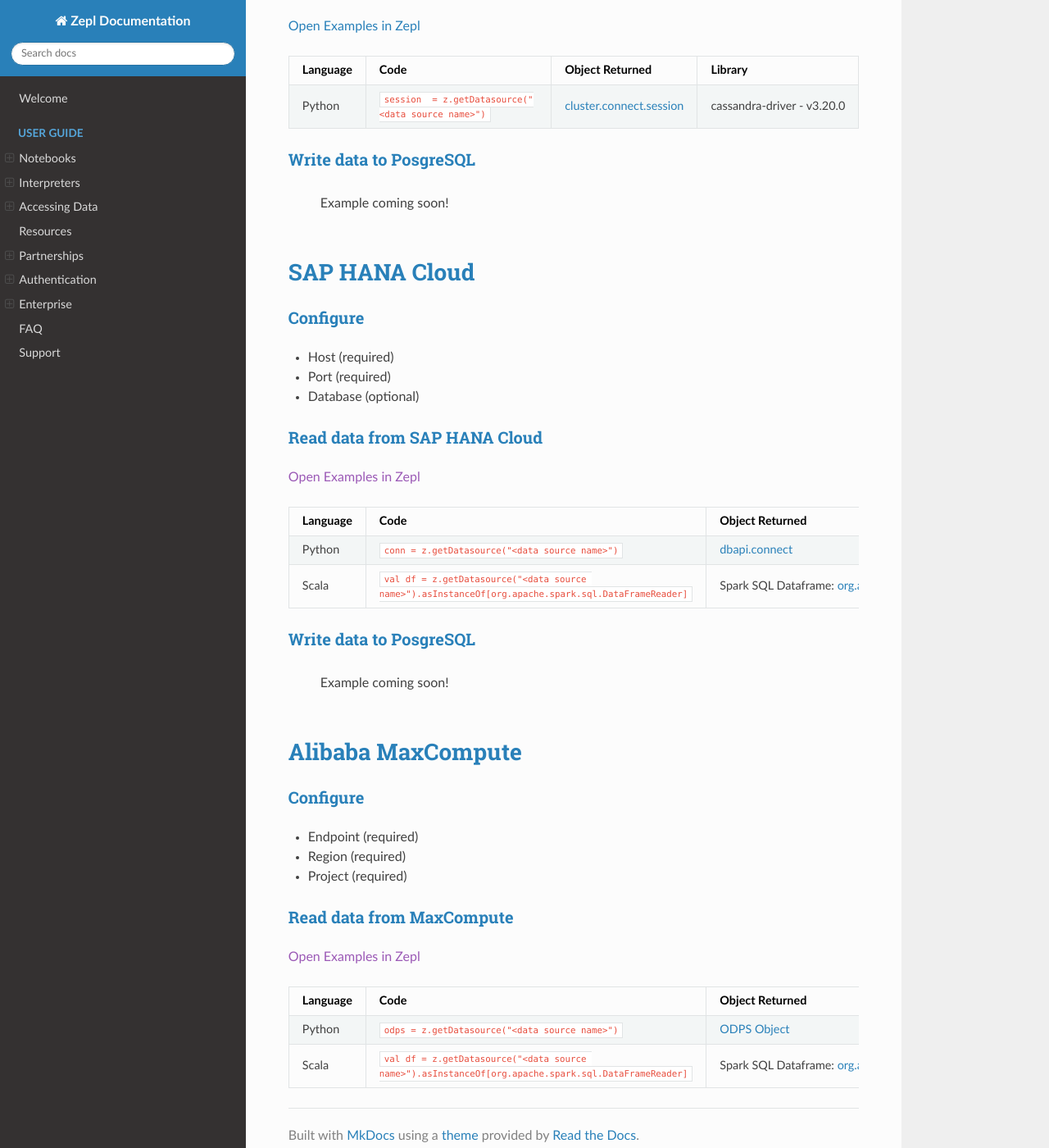
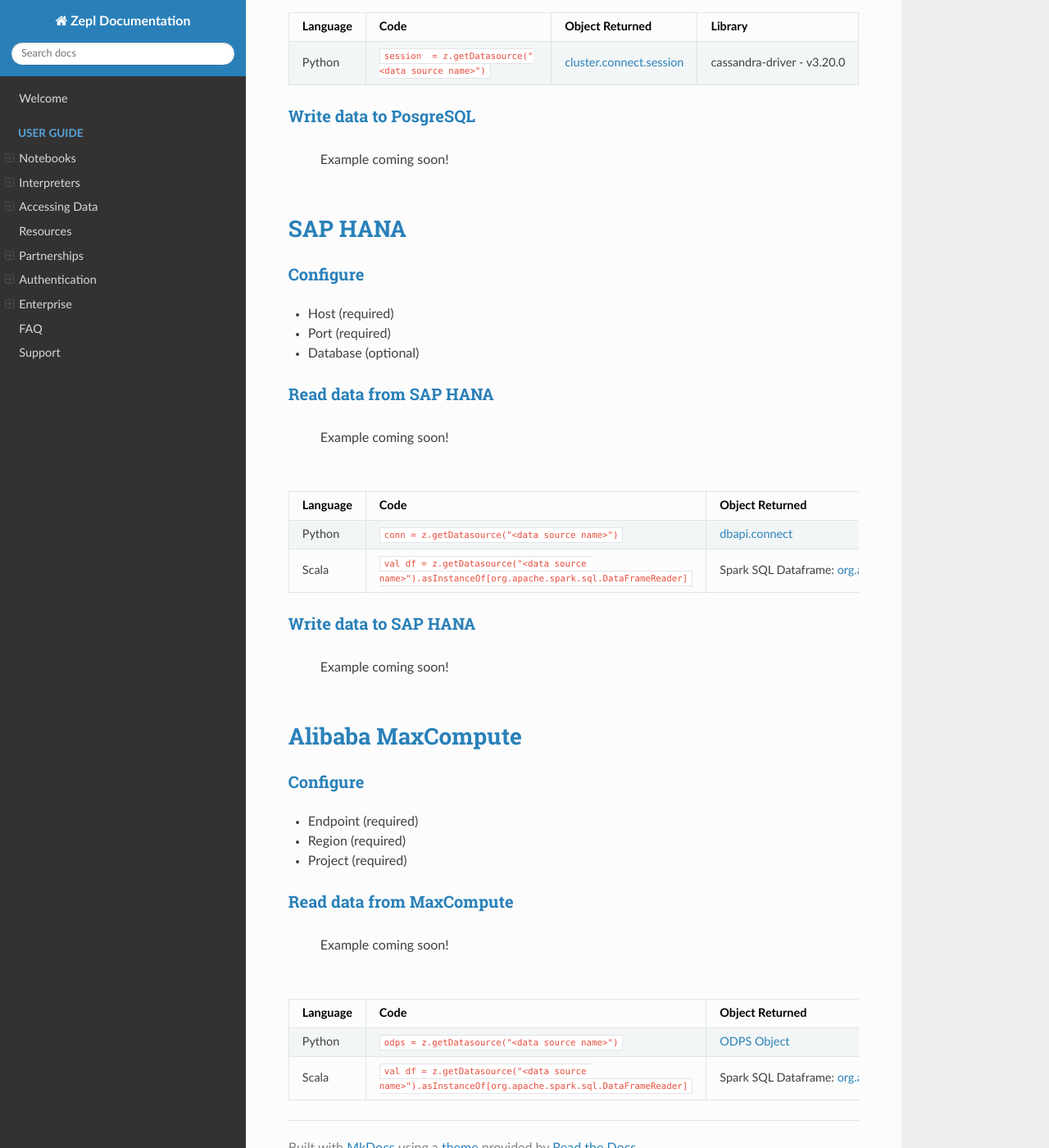
Before and after one commit to ZEPL/zepl-documentation, an MkDocs documentation site: the page built from docs/guide/datasource/datasource_objects.md, in a window 1280 px wide and 1400 px high, scrolled down 4250 px. Shown: the whole window at 82% size. Built offline with MkDocs 1.6.1, drawn with Linux system fonts in a browser that asks for light colours; nearby versions of some CDN libraries; some of the changed text lies outside the part shown.

Commit message:
updated notebook links and some copy paste errors

````diff
--- a/docs/guide/datasource/datasource_objects.md
+++ b/docs/guide/datasource/datasource_objects.md
@@ -11,7 +11,7 @@
 * [MySQL](#mysql)
 * [PosgreSQL](#posgresql)
 * [Cassandra](#cassandra)
-* [SAP HANA Cloud](#sap-hana-cloud)
+* [SAP HANA](#sap-hana)
 * [Alibaba MaxCompute](#alibaba-maxcompute)
 
 <hr>
@@ -30,47 +30,52 @@
 >`cur = z.getDatasource("<data source name>")` <br>
 >`cur.execute("USE WAREHOUSE <warehouse>")`
 
+<!--<img src="../../../img/datasource/snowflake_create_popup_1.png" class="image-box img-100" />-->
+
 ### Read from Snowflake
 
-[Open Examples in Zepl](https://app.zepl.com/viewer/notebooks/bm90ZTovL3pzaGFpbnNreUB6ZXBsLmNvbS81MDA5Y2QyNTY4NmI0MmE3ODBlMGU5MzhmYjRhOGViYy9ub3RlLmpzb24)
+[Open Examples in Zepl](https://app.zepl.com/viewer/notebooks/bm90ZTovL3pzaGFpbnNreUB6ZXBsLmNvbS81MDA5Y2QyNTY4NmI0MmE3ODBlMGU5MzhmYjRhOGViYy9ub3RlLmpzb24){:target="_blank"}
 
 | Language | Code | Object Returned | Library |
 |----------|------|-----------------|---------|
 | Python   |`cur = z.getDatasource("<data source name>")` <br> <br>`conn = z.getDatasource("<data source name>_con")`  | <a href="https://docs.snowflake.com/en/user-guide/python-connector-api.html#object-cursor">Snowflake Cursor Object</a><br><br><a href="https://docs.snowflake.com/en/user-guide/python-connector-api.html#object-connection">Snowflake Connection Object</a> | Snowflake-connector-python - v2.0.3 |
-| R / SparkR | `conn <- z.getDatasource("<data source name>")` | [DBIConnection object:](https://www.rdocumentation.org/packages/DBI/versions/0.5-1/topics/DBIConnection-class) Zepl function uses the `dbConnect()` function from the DPLYR library |  |
-| Scala | ```val df = z.getDatasource("<data source name>").asInstanceOf[org.apache.spark.sql.DataFrameReader]``` | Spark SQL Dataframe: [org.apache.spark.sql.DataFrameReader](https://spark.apache.org/docs/2.3.1/api/java/org/apache/spark/sql/DataFrameReader.html) |
+| R / SparkR | `conn <- z.getDatasource("<data source name>")` | [DBIConnection object:](https://www.rdocumentation.org/packages/DBI/versions/0.5-1/topics/DBIConnection-class){:target="_blank"} Zepl function uses the `dbConnect()` function from the DPLYR library |  |
+| Scala | ```val df = z.getDatasource("<data source name>").asInstanceOf[org.apache.spark.sql.DataFrameReader]``` | Spark SQL Dataframe: [org.apache.spark.sql.DataFrameReader](https://spark.apache.org/docs/2.3.1/api/java/org/apache/spark/sql/DataFrameReader.html){:target="_blank"} |
 | SQL | `%datasource.<data source name>` | JDBC connection to Snowflake | |
 
 >Note: Spark (Scala and Pyspark) require 'STAGE' permissions on the Snowflake database or else this exception may be thrown: `net.snowflake.client.jdbc.SnowflakeSQLException: SQL execution error: Creating stage on shared database 'SNOWFLAKE_SAMPLE_DATA' is not allowed`
 
 ### Write data to S3
-[Open Examples in Zepl](https://app.zepl.com/viewer/notebooks/bm90ZTovL3pzaGFpbnNreUB6ZXBsLmNvbS83ZGQzZWYwOTYxMmY0MzQ3YmRmMDA5Nzc5MDk2MzY2OS9ub3RlLmpzb24)
+[Open Examples in Zepl](https://app.zepl.com/viewer/notebooks/bm90ZTovL3pzaGFpbnNreUB6ZXBsLmNvbS83ZGQzZWYwOTYxMmY0MzQ3YmRmMDA5Nzc5MDk2MzY2OS9ub3RlLmpzb24){:target="_blank"}
 
 # S3
 ### Configure
 * Bucket Name (required)
 
+<!--<img src="../../../img/datasource/s3_create_popup.png" class="image-box img-100" />-->
+
 ### Read data from S3
-[Open Examples in Zepl](https://app.zepl.com/viewer/notebooks/bm90ZTovL3pzaGFpbnNreUB6ZXBsLmNvbS8yYWE1M2I1MjAzMzE0NGM4OWQ0NGYwMjNmNTRmOTAwMC9ub3RlLmpzb24)
+[Open Examples in Zepl](https://app.zepl.com/viewer/notebooks/bm90ZTovL3pzaGFpbnNreUB6ZXBsLmNvbS8yYWE1M2I1MjAzMzE0NGM4OWQ0NGYwMjNmNTRmOTAwMC9ub3RlLmpzb24){:target="_blank"}
 
 | Language | Code | Object Returned | Library |
 |---------|------|-----------------|---------|
-|Python   | `s3_bucket = z.getDatasource("<data source name>")`| [Boto3 Bucket Object](https://boto3.amazonaws.com/v1/documentation/api/latest/reference/services/s3.html#bucket) | Boto3 - v1.10.9
+|Python   | `s3_bucket = z.getDatasource("<data source name>")`| [Boto3 Bucket Object](https://boto3.amazonaws.com/v1/documentation/api/latest/reference/services/s3.html#bucket){:target="_blank"} | Boto3 - v1.10.9
 
 ### Write data to S3
-[Open Examples in Zepl](https://app.zepl.com/OQ4NBK79S/notebooks/9fb05a846a394f8788a22f65796fb413)
+[Open Examples in Zepl](https://app.zepl.com/OQ4NBK79S/notebooks/9fb05a846a394f8788a22f65796fb413){:target="_blank"}
 
 # Google BigQuery
 ### Configure
 * Google Cloud Project ID (required)
 
+<!--<img src="../../../img/datasource/bigquery_create_popup.png" class="image-box img-100" />-->
+
 ### Read data from BigQuery
-[Open Examples in Zepl](https://app.zepl.com/viewer/notebooks/bm90ZTovL3pzaGFpbnNreUB6ZXBsLmNvbS9iNTk4MjBjMjg0YmQ0NDkzYjdkZmI1NjU5ZDY4NTNkYi9ub3RlLmpzb24)
+[Open Examples in Zepl](https://app.zepl.com/viewer/notebooks/bm90ZTovL3pzaGFpbnNreUB6ZXBsLmNvbS9iNTk4MjBjMjg0YmQ0NDkzYjdkZmI1NjU5ZDY4NTNkYi9ub3RlLmpzb24){:target="_blank"}
 
 | Language | Code | Object Returned | Library |
 |----------|------|-----------------|---------|
-| Python | `client = z.getDatasource("<data source name>")` | [BigQuery Client Object](https://googleapis.dev/python/bigquery/latest/reference.html#client)| google-cloud-bigquery - v1.21.0 |
-| SQL | `%datasource.<data source name>`| | |
+| Python | `client = z.getDatasource("<data source name>")` | [BigQuery Client Object](https://googleapis.dev/python/bigquery/latest/reference.html#client){:target="_blank"}| google-cloud-bigquery - v1.21.0 |
 
 ### Write data to BigQuery
 >Example coming soon!
@@ -81,12 +86,14 @@
 * Port (required)
 * Database (optional)
 
+<!--<img src="../../../img/datasource/mysql_create_popup.png" class="image-box img-100" />-->
+
 ### Read data from MySQL
-[Open Examples in Zepl](https://app.zepl.com/viewer/notebooks/bm90ZTovL3pzaGFpbnNreUB6ZXBsLmNvbS83YzY2MjkwMzIyMjY0OTk4OWM5YTgxNDA4YmQzOWRiYi9ub3RlLmpzb24)
+[Open Examples in Zepl](https://app.zepl.com/viewer/notebooks/bm90ZTovL3pzaGFpbnNreUB6ZXBsLmNvbS83YzY2MjkwMzIyMjY0OTk4OWM5YTgxNDA4YmQzOWRiYi9ub3RlLmpzb24){:target="_blank"}
 
 | Language | Code | Object Returned | Library |
 |----------|------|-----------------|---------|
-| Python | `conn = z.getDatasource("<data source name>")` | [mysql.connector.connect](https://dev.mysql.com/doc/connector-python/en/connector-python-api-mysqlconnection-connect.html)|mysql-connector-python - v8.0.18 |
+| Python | `conn = z.getDatasource("<data source name>")` | [mysql.connector.connect](https://dev.mysql.com/doc/connector-python/en/connector-python-api-mysqlconnection-connect.html){:target="_blank"}|mysql-connector-python - v8.0.18 |
 | SQL | `%datasource.<data source name>`| | |
 
 ### Write data to MySQL
@@ -98,12 +105,14 @@
 * Port (required)
 * Database (optional)
 
+<!--<img src="../../../img/datasource/postgresql_create_popup.png" class="image-box img-100" />-->
+
 ### Read data from PosgreSQL
-[Open Examples in Zepl](https://app.zepl.com/viewer/notebooks/bm90ZTovL3pzaGFpbnNreUB6ZXBsLmNvbS8yMDc4ZWZmNjE0MDU0MzJlOTEyMWYwNjcxNjBlZjg4Ni9ub3RlLmpzb24)
+[Open Examples in Zepl](https://app.zepl.com/viewer/notebooks/bm90ZTovL3pzaGFpbnNreUB6ZXBsLmNvbS8yMDc4ZWZmNjE0MDU0MzJlOTEyMWYwNjcxNjBlZjg4Ni9ub3RlLmpzb24){:target="_blank"}
 
 | Language | Code | Object Returned | Library |
 |----------|------|-----------------|---------|
-| Python | `conn = z.getDatasource("<data source name>")` | [psycopg2.connect](https://www.psycopg.org/docs/connection.html) | psycopg2-binary - v2.8.4 |
+| Python | `conn = z.getDatasource("<data source name>")` | [psycopg2.connect](https://www.psycopg.org/docs/connection.html){:target="_blank"} | psycopg2-binary - v2.8.4 |
 | SQL | `%datasource.<data source name>`| | |
 
 ### Write data to PosgreSQL
@@ -115,33 +124,35 @@
 * Port (required)
 * Keyspace (optional)
 
+<!--<img src="../../../img/datasource/cassandra_create_popup.png" class="image-box img-100" />-->
 
 ### Read data from Cassandra
-[Open Examples in Zepl](https://app.zepl.com/viewer/notebooks/bm90ZTovL3pzaGFpbnNreUB6ZXBsLmNvbS9kMmJjMWY5ZDlhZWI0NzIxYjgwZDEyZDQ2OGFiODVmNC9ub3RlLmpzb24)
+[Open Examples in Zepl](https://app.zepl.com/viewer/notebooks/bm90ZTovL3pzaGFpbnNreUB6ZXBsLmNvbS9kMmJjMWY5ZDlhZWI0NzIxYjgwZDEyZDQ2OGFiODVmNC9ub3RlLmpzb24){:target="_blank"}
 
 | Language | Code | Object Returned | Library |
 |----------|------|-----------------|---------|
-| Python | `session  = z.getDatasource("<data source name>")` | [cluster.connect.session](https://docs.datastax.com/en/developer/python-driver/3.24/api/cassandra/cluster/#cassandra.cluster.Session)| cassandra-driver - v3.20.0 |
+| Python | `session  = z.getDatasource("<data source name>")` | [cluster.connect.session](https://docs.datastax.com/en/developer/python-driver/3.24/api/cassandra/cluster/#cassandra.cluster.Session){:target="_blank"}| cassandra-driver - v3.20.0 |
 
 ### Write data to PosgreSQL
 >Example coming soon!
 
-# SAP HANA Cloud
+# SAP HANA
 ### Configure
 * Host (required)
 * Port (required)
 * Database (optional)
 
+<!--<img src="../../../img/datasource/hana_create_popup.png" class="image-box img-100" />-->
 
-### Read data from SAP HANA Cloud
-[Open Examples in Zepl]()
+### Read data from SAP HANA
+>Example coming soon!
 
 | Language | Code | Object Returned | Library |
 |----------|------|-----------------|---------|
-| Python | `conn = z.getDatasource("<data source name>")` | [dbapi.connect](https://help.sap.com/viewer/f1b440ded6144a54ada97ff95dac7adf/2.5/en-US/3b5ebe388c1040ec83617c9e511ecda5.html) | hdbcli - v2.4.167 |
-| Scala | ```val df = z.getDatasource("<data source name>").asInstanceOf[org.apache.spark.sql.DataFrameReader]``` | Spark SQL Dataframe: [org.apache.spark.sql.DataFrameReader](https://spark.apache.org/docs/2.3.1/api/java/org/apache/spark/sql/DataFrameReader.html) |
+| Python | `conn = z.getDatasource("<data source name>")` | [dbapi.connect](https://help.sap.com/viewer/f1b440ded6144a54ada97ff95dac7adf/2.5/en-US/3b5ebe388c1040ec83617c9e511ecda5.html){:target="_blank"} | hdbcli - v2.4.167 |
+| Scala | ```val df = z.getDatasource("<data source name>").asInstanceOf[org.apache.spark.sql.DataFrameReader]``` | Spark SQL Dataframe: [org.apache.spark.sql.DataFrameReader](https://spark.apache.org/docs/2.3.1/api/java/org/apache/spark/sql/DataFrameReader.html){:target="_blank"}|
 
-### Write data to PosgreSQL
+### Write data to SAP HANA
 >Example coming soon!
 
 # Alibaba MaxCompute
@@ -150,9 +161,10 @@
 * Region (required)
 * Project (required)
 
+<!--<img src="../../../img/datasource/maxcompute_create_popup.png" class="image-box img-100" />-->
 
 ### Read data from MaxCompute
-[Open Examples in Zepl]()
+>Example coming soon!
 
 | Language | Code | Object Returned | Library |
 |----------|------|-----------------|---------|
````
